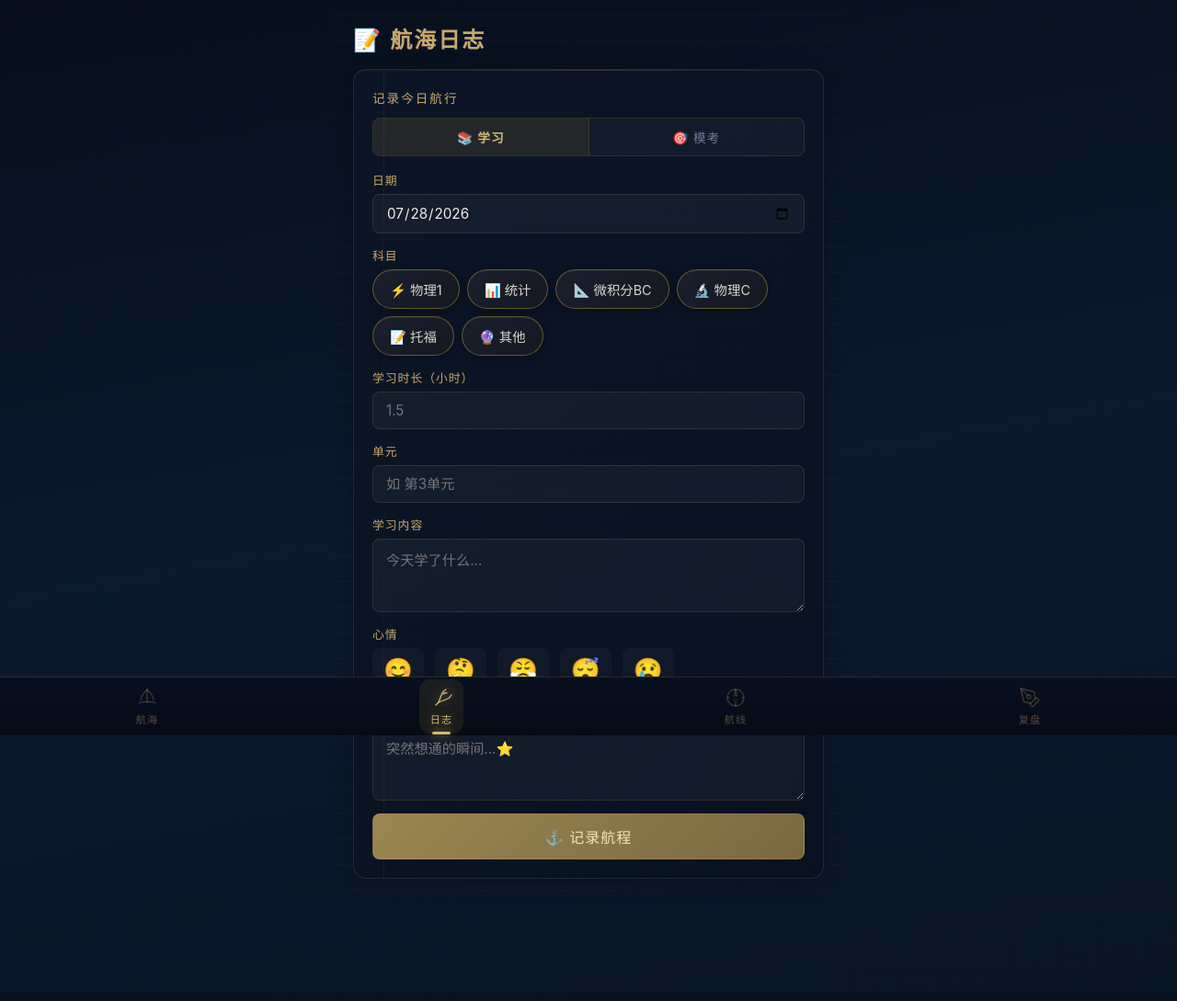
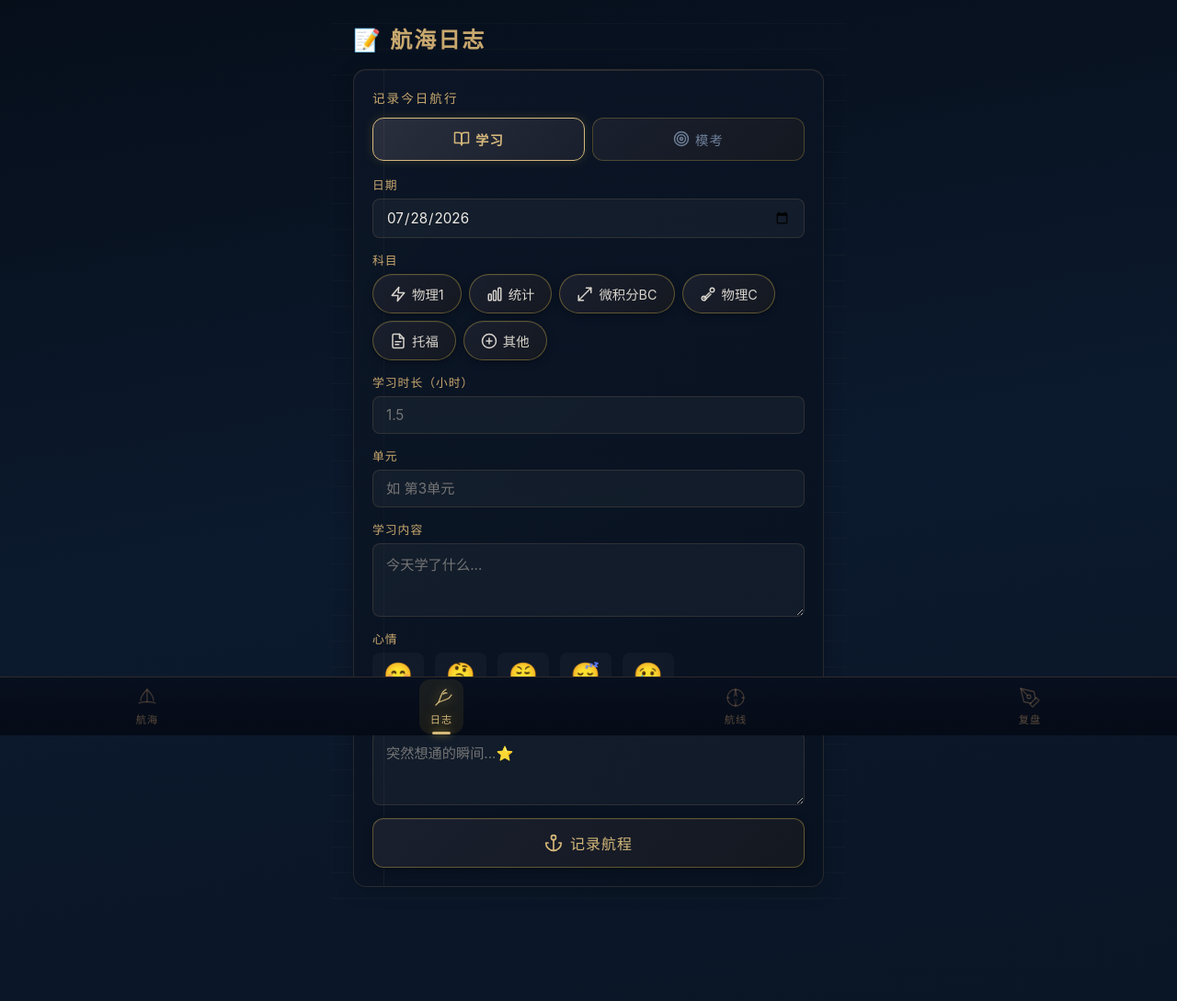
Before and after one commit to ata-willow/sprint-app, a Flask app: template templates/log.html in a window 1280 px wide. Shown: the whole page at 92% size. Before the commit the page ends 956 px from the top, so only its background shows below. Run offline with Flask 3, Linux system fonts and the light colour scheme; the template is opened without the code that fills it, so the values that code supplies are empty.

Commit message:
v55: gold line icons replace emoji, dark bordered buttons

```diff
--- a/static/style.css
+++ b/static/style.css
@@ -346,38 +346,36 @@ body {
 /* ====== 模式切换 - 学习/模考 ====== */
 .log-mode-switch {
   display: flex;
-  gap: 0;
+  gap: 8px;
   margin-bottom: 16px;
-  border-radius: 8px;
-  overflow: hidden;
-  border: 1px solid rgba(200, 168, 78, 0.2);
 }
 
 .mode-btn {
   flex: 1;
-  padding: 10px 16px;
+  padding: 12px 16px;
   text-align: center;
-  font-size: 0.85rem;
+  font-size: 0.9rem;
   color: var(--text-dim);
   cursor: pointer;
   transition: all 0.25s;
-  background: rgba(255, 255, 255, 0.03);
+  background: linear-gradient(135deg, #1a1f2e 0%, #141820 100%);
+  border: 1.5px solid rgba(232, 197, 71, 0.25);
+  border-radius: 12px;
   user-select: none;
   letter-spacing: 1px;
 }
 
-.mode-btn:first-child {
-  border-right: 1px solid rgba(200, 168, 78, 0.15);
-}
-
 .mode-btn:hover {
   color: var(--text);
-  background: rgba(200, 168, 78, 0.06);
+  border-color: rgba(232, 197, 71, 0.5);
+  box-shadow: 0 2px 8px rgba(0, 0, 0, 0.3);
 }
 
 .mode-btn.active {
   color: var(--gold-bright);
-  background: rgba(200, 168, 78, 0.12);
+  border-color: var(--gold-bright);
+  background: linear-gradient(135deg, #2a2f3e 0%, #1a1f2e 100%);
+  box-shadow: 0 0 12px rgba(232, 197, 71, 0.15);
   font-weight: 600;
 }
 
@@ -405,7 +403,16 @@ body {
 
 /* ====== 科目选择器 ====== */
 .subject-chips { display: flex; flex-wrap: wrap; gap: 8px; }
+.chip-icon {
+  width: 18px;
+  height: 18px;
+  flex-shrink: 0;
+  vertical-align: -2px;
+  margin-right: 6px;
+}
 .subject-chip {
+  display: inline-flex;
+  align-items: center;
   padding: 10px 18px;
   border: 1.5px solid rgba(232, 197, 71, 0.35);
   border-radius: 24px;
@@ -440,18 +447,39 @@ body {
 
 /* 提交按钮 */
 .btn-submit {
-  background: linear-gradient(135deg, rgba(180, 155, 90, 0.85) 0%, rgba(160, 135, 75, 0.75) 100%);
-  color: rgba(255, 240, 200, 0.9);
-  border: 1px solid rgba(212, 165, 116, 0.2);
-  border-radius: var(--radius-sm);
-  padding: 12px 24px;
+  display: inline-flex;
+  align-items: center;
+  justify-content: center;
+  gap: 8px;
+  background: linear-gradient(135deg, #1a1f2e 0%, #141820 100%);
+  color: var(--gold-bright);
+  border: 1.5px solid rgba(232, 197, 71, 0.35);
+  border-radius: 12px;
+  padding: 14px 24px;
   font-size: 1rem;
   font-weight: 500;
   cursor: pointer;
   transition: all 0.2s;
   letter-spacing: 1px;
+  box-shadow: 0 2px 8px rgba(0, 0, 0, 0.3), inset 0 1px 0 rgba(255, 255, 255, 0.05);
 }
-.btn-submit:hover { transform: translateY(-2px); box-shadow: 0 4px 16px rgba(212, 165, 116, 0.3); }
+.btn-submit:hover {
+  border-color: var(--gold-bright);
+  box-shadow: 0 4px 16px rgba(232, 197, 71, 0.2), inset 0 1px 0 rgba(255, 255, 255, 0.08);
+}
+.btn-icon {
+  width: 20px;
+  height: 20px;
+  flex-shrink: 0;
+}
+.btn-mock-submit {
+  border-color: rgba(45, 154, 133, 0.4);
+  color: #40c9a2;
+}
+.btn-mock-submit:hover {
+  border-color: #40c9a2;
+  box-shadow: 0 4px 16px rgba(45, 154, 133, 0.2);
+}
 
 /* ====== 模考科目按钮 ====== */
 .mock-subject-btns { display: flex; gap: 6px; flex-wrap: wrap; }
--- a/templates/log.html
+++ b/templates/log.html
@@ -22,8 +22,8 @@
 
       <!-- 模式切换 -->
       <div class="log-mode-switch" id="log-mode-switch">
-        <span class="mode-btn active" data-mode="study" id="mode-study">📚 学习</span>
-        <span class="mode-btn" data-mode="mock" id="mode-mock">🎯 模考</span>
+        <span class="mode-btn active" data-mode="study" id="mode-study"><svg class="chip-icon" viewBox="0 0 24 24" fill="none" stroke="currentColor" stroke-width="2" stroke-linecap="round" stroke-linejoin="round"><path d="M2 3h6a4 4 0 014 4v14a3 3 0 00-3-3H2z"/><path d="M22 3h-6a4 4 0 00-4 4v14a3 3 0 013-3h7z"/></svg>学习</span>
+        <span class="mode-btn" data-mode="mock" id="mode-mock"><svg class="chip-icon" viewBox="0 0 24 24" fill="none" stroke="currentColor" stroke-width="2" stroke-linecap="round" stroke-linejoin="round"><circle cx="12" cy="12" r="10"/><circle cx="12" cy="12" r="6"/><circle cx="12" cy="12" r="2"/></svg>模考</span>
       </div>
 
       <!-- ====== 学习模式表单 ====== -->
@@ -35,12 +35,12 @@
         <div class="form-group">
           <label>科目</label>
           <div class="subject-chips" id="subject-chips">
-            <span class="subject-chip" data-subject="物理1">⚡ 物理1</span>
-            <span class="subject-chip" data-subject="统计">📊 统计</span>
-            <span class="subject-chip" data-subject="微积分BC">📐 微积分BC</span>
-            <span class="subject-chip" data-subject="物理C">🔬 物理C</span>
-            <span class="subject-chip" data-subject="托福">📝 托福</span>
-            <span class="subject-chip" data-subject="其他">🔮 其他</span>
+            <span class="subject-chip" data-subject="物理1"><svg class="chip-icon" viewBox="0 0 24 24" fill="none" stroke="currentColor" stroke-width="2" stroke-linecap="round" stroke-linejoin="round"><polyline points="13 2 3 14 12 14 11 22 21 10 12 10 13 2"/></svg>物理1</span>
+            <span class="subject-chip" data-subject="统计"><svg class="chip-icon" viewBox="0 0 24 24" fill="none" stroke="currentColor" stroke-width="2" stroke-linecap="round" stroke-linejoin="round"><rect x="3" y="12" width="4" height="9" rx="1"/><rect x="10" y="7" width="4" height="14" rx="1"/><rect x="17" y="3" width="4" height="18" rx="1"/></svg>统计</span>
+            <span class="subject-chip" data-subject="微积分BC"><svg class="chip-icon" viewBox="0 0 24 24" fill="none" stroke="currentColor" stroke-width="2" stroke-linecap="round" stroke-linejoin="round"><path d="M3 21L21 3"/><path d="M14 3h7v7"/><path d="M10 21H3v-7"/></svg>微积分BC</span>
+            <span class="subject-chip" data-subject="物理C"><svg class="chip-icon" viewBox="0 0 24 24" fill="none" stroke="currentColor" stroke-width="2" stroke-linecap="round" stroke-linejoin="round"><path d="M6 18l8-8"/><path d="M7 21l9-9"/><circle cx="18" cy="6" r="3"/><circle cx="6" cy="18" r="3"/></svg>物理C</span>
+            <span class="subject-chip" data-subject="托福"><svg class="chip-icon" viewBox="0 0 24 24" fill="none" stroke="currentColor" stroke-width="2" stroke-linecap="round" stroke-linejoin="round"><path d="M14 2H6a2 2 0 00-2 2v16a2 2 0 002 2h12a2 2 0 002-2V8z"/><polyline points="14 2 14 8 20 8"/><line x1="8" y1="13" x2="16" y2="13"/><line x1="8" y1="17" x2="13" y2="17"/></svg>托福</span>
+            <span class="subject-chip" data-subject="其他"><svg class="chip-icon" viewBox="0 0 24 24" fill="none" stroke="currentColor" stroke-width="2" stroke-linecap="round" stroke-linejoin="round"><circle cx="12" cy="12" r="10"/><line x1="12" y1="8" x2="12" y2="16"/><line x1="8" y1="12" x2="16" y2="12"/></svg>其他</span>
           </div>
           <input type="hidden" id="log-subject" required>
         </div>
@@ -70,7 +70,7 @@
           <label>顿悟时刻（可选）</label>
           <textarea id="log-insight" rows="2" placeholder="突然想通的瞬间...⭐"></textarea>
         </div>
-        <button type="submit" class="btn-submit">⚓ 记录航程</button>
+        <button type="submit" class="btn-submit"><svg class="btn-icon" viewBox="0 0 24 24" fill="none" stroke="currentColor" stroke-width="2" stroke-linecap="round" stroke-linejoin="round"><circle cx="12" cy="5" r="3"/><line x1="12" y1="8" x2="12" y2="22"/><path d="M5 12H2a10 10 0 0020 0h-3"/></svg>记录航程</button>
       </form>
 
       <!-- ====== 模考模式表单 ====== -->
@@ -102,7 +102,7 @@
             <input type="number" id="mock-max-score" step="1" min="1" placeholder="满分 120" style="flex:1">
           </div>
         </div>
-        <button type="submit" class="btn-submit" style="background:linear-gradient(135deg, #2d9a85 0%, #40916c 100%);">🎯 记录模考</button>
+        <button type="submit" class="btn-submit btn-mock-submit"><svg class="btn-icon" viewBox="0 0 24 24" fill="none" stroke="currentColor" stroke-width="2" stroke-linecap="round" stroke-linejoin="round"><circle cx="12" cy="12" r="10"/><circle cx="12" cy="12" r="6"/><circle cx="12" cy="12" r="2"/></svg>记录模考</button>
       </form>
     </div>
 
```
